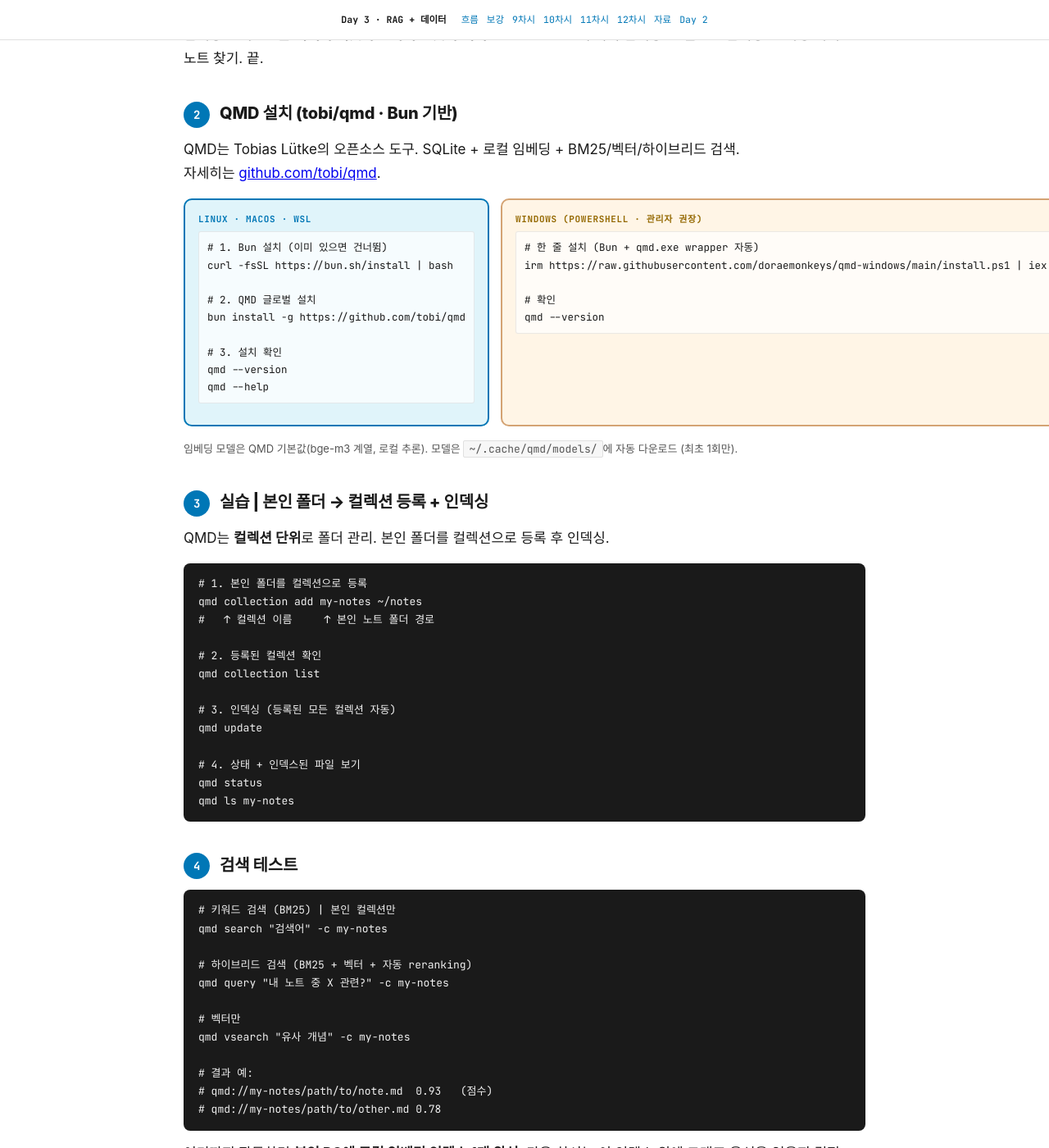
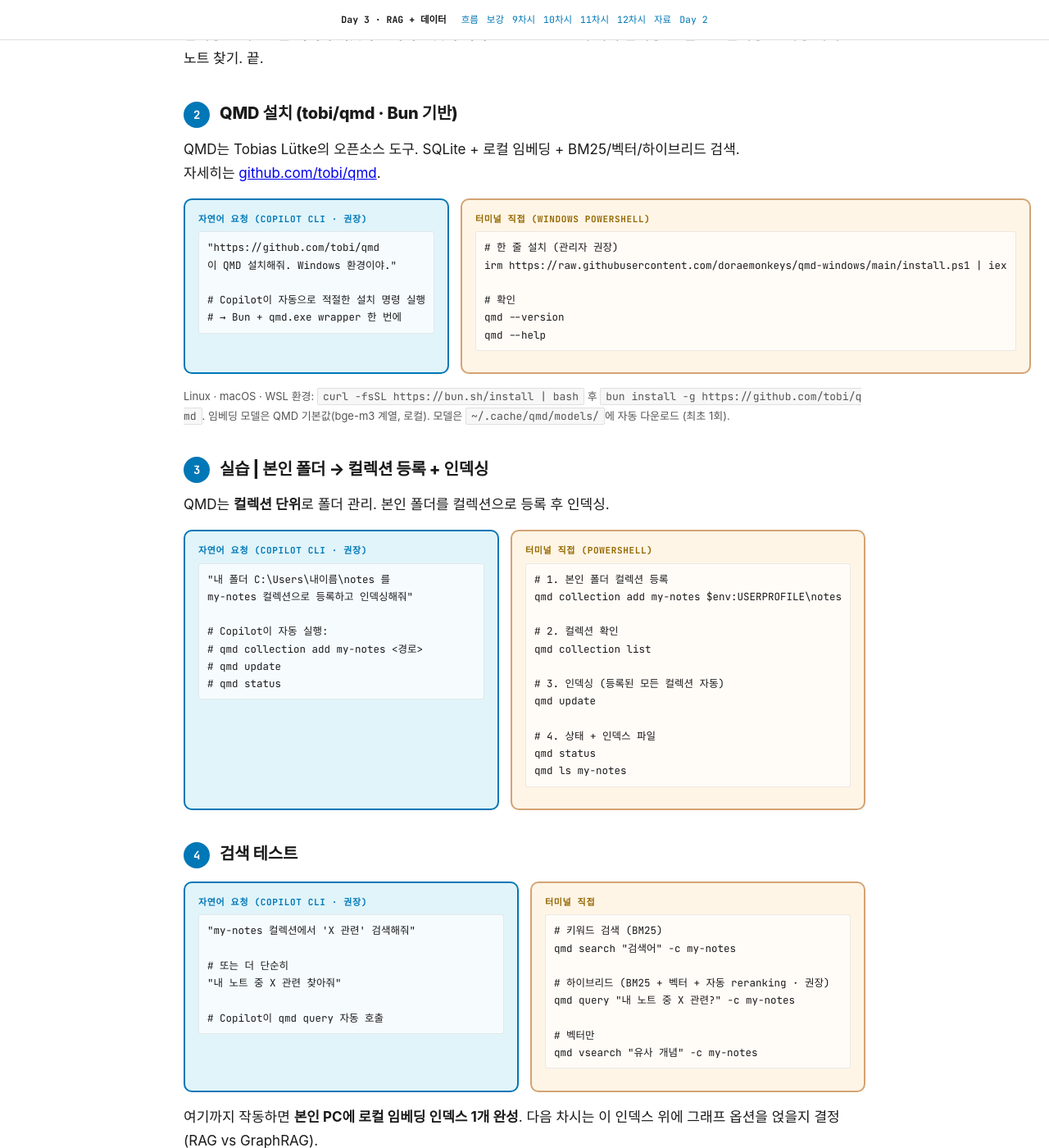
Before and after one commit to daniel8824-del/rag-day3, a Jekyll site: the page docs/index.html, which Jekyll copies as it is, in a window 1280 px wide and 1400 px high, scrolled down 9034 px. Shown: the whole window at 82% size. Built offline with Jekyll 4.4.1, drawn with Linux system fonts in a browser that asks for light colours; some web fonts are replaced; some of the changed text lies outside the part shown.

Commit message:
9·12차시 Windows 위주 + 자연어/터미널 dual-track + video4 임베드
§ 9차시 §2 QMD 설치 — Windows PowerShell 1순위 (자연어 vs 터미널 dual-track)
§ 9차시 §3 컬렉션 등록 — dual-track 정합 + %USERPROFILE%\notes 경로
§ 9차시 §4 검색 — dual-track 정합
§ 12차시 §1 위에 영상 ④ raw → wiki ingest 흐름 임베드 (obsidian-wiki에서 가져옴)
§ 12차시 §3 defuddle 실습 — dual-track + Windows 경로
§ 12차시 §4 인덱싱 — dual-track + qmd status로 정정
§ 12차시 §5 검색 — dual-track 정합
em dash 잔재 1건 제거 ('패턴 — 도구만 다르고' → '패턴 (...)')

video4-ingest-flow-1min.mp4 (3.7MB) 신규 추가 — obsidian-wiki repo에서 다운로드

Co-Authored-By: Claude Opus 4.7 (1M context) <noreply@anthropic.com>

```diff
--- a/docs/index.html
+++ b/docs/index.html
@@ -910,59 +910,81 @@ cp -r ~/tmp/csmk/{session-handoff,learn-rule} ~/.copilot/skills/</pre>
 
   <div class="dual-track">
     <div class="track instr">
-      <div class="track-h">Linux · macOS · WSL</div>
-      <pre># 1. Bun 설치 (이미 있으면 건너뜀)
-curl -fsSL https://bun.sh/install | bash
+      <div class="track-h">자연어 요청 (Copilot CLI · 권장)</div>
+      <pre>"https://github.com/tobi/qmd
+이 QMD 설치해줘. Windows 환경이야."
 
-# 2. QMD 글로벌 설치
-bun install -g https://github.com/tobi/qmd
+# Copilot이 자동으로 적절한 설치 명령 실행
+# → Bun + qmd.exe wrapper 한 번에</pre>
+    </div>
+    <div class="track stu">
+      <div class="track-h">터미널 직접 (Windows PowerShell)</div>
+      <pre># 한 줄 설치 (관리자 권장)
+irm https://raw.githubusercontent.com/doraemonkeys/qmd-windows/main/install.ps1 | iex
 
-# 3. 설치 확인
+# 확인
 qmd --version
 qmd --help</pre>
     </div>
-    <div class="track stu">
-      <div class="track-h">Windows (PowerShell · 관리자 권장)</div>
-      <pre># 한 줄 설치 (Bun + qmd.exe wrapper 자동)
-irm https://raw.githubusercontent.com/doraemonkeys/qmd-windows/main/install.ps1 | iex
-
-# 확인
-qmd --version</pre>
-    </div>
   </div>
 
-  <p style="font-size:13px;color:#555;">임베딩 모델은 QMD 기본값(bge-m3 계열, 로컬 추론). 모델은 <code class="inline">~/.cache/qmd/models/</code>에 자동 다운로드 (최초 1회만).</p>
+  <p style="font-size:13px;color:#555;">Linux · macOS · WSL 환경: <code class="inline">curl -fsSL https://bun.sh/install | bash</code> 후 <code class="inline">bun install -g https://github.com/tobi/qmd</code>. 임베딩 모델은 QMD 기본값(bge-m3 계열, 로컬). 모델은 <code class="inline">~/.cache/qmd/models/</code>에 자동 다운로드 (최초 1회).</p>
 
   <h3><span class="step-num">3</span>실습 | 본인 폴더 → 컬렉션 등록 + 인덱싱</h3>
   <p>QMD는 <strong>컬렉션 단위</strong>로 폴더 관리. 본인 폴더를 컬렉션으로 등록 후 인덱싱.</p>
 
-  <pre style="background:#1a1a1a;color:#f0f0f0;padding:14px 18px;border-radius:8px;font-size:13px;"># 1. 본인 폴더를 컬렉션으로 등록
-qmd collection add my-notes ~/notes
-#   ↑ 컬렉션 이름     ↑ 본인 노트 폴더 경로
+  <div class="dual-track">
+    <div class="track instr">
+      <div class="track-h">자연어 요청 (Copilot CLI · 권장)</div>
+      <pre>"내 폴더 C:\Users\내이름\notes 를
+my-notes 컬렉션으로 등록하고 인덱싱해줘"
 
-# 2. 등록된 컬렉션 확인
+# Copilot이 자동 실행:
+# qmd collection add my-notes <경로>
+# qmd update
+# qmd status</pre>
+    </div>
+    <div class="track stu">
+      <div class="track-h">터미널 직접 (PowerShell)</div>
+      <pre># 1. 본인 폴더 컬렉션 등록
+qmd collection add my-notes $env:USERPROFILE\notes
+
+# 2. 컬렉션 확인
 qmd collection list
 
 # 3. 인덱싱 (등록된 모든 컬렉션 자동)
 qmd update
 
-# 4. 상태 + 인덱스된 파일 보기
+# 4. 상태 + 인덱스 파일
 qmd status
 qmd ls my-notes</pre>
+    </div>
+  </div>
 
   <h3><span class="step-num">4</span>검색 테스트</h3>
-  <pre style="background:#1a1a1a;color:#f0f0f0;padding:14px 18px;border-radius:8px;font-size:13px;"># 키워드 검색 (BM25) | 본인 컬렉션만
+
+  <div class="dual-track">
+    <div class="track instr">
+      <div class="track-h">자연어 요청 (Copilot CLI · 권장)</div>
+      <pre>"my-notes 컬렉션에서 'X 관련' 검색해줘"
+
+# 또는 더 단순히
+"내 노트 중 X 관련 찾아줘"
+
+# Copilot이 qmd query 자동 호출</pre>
+    </div>
+    <div class="track stu">
+      <div class="track-h">터미널 직접</div>
+      <pre># 키워드 검색 (BM25)
 qmd search "검색어" -c my-notes
 
-# 하이브리드 검색 (BM25 + 벡터 + 자동 reranking)
+# 하이브리드 (BM25 + 벡터 + 자동 reranking · 권장)
 qmd query "내 노트 중 X 관련?" -c my-notes
 
 # 벡터만
-qmd vsearch "유사 개념" -c my-notes
-
-# 결과 예:
-# qmd://my-notes/path/to/note.md  0.93   (점수)
-# qmd://my-notes/path/to/other.md 0.78</pre>
+qmd vsearch "유사 개념" -c my-notes</pre>
+    </div>
+  </div>
 
   <p>여기까지 작동하면 <strong>본인 PC에 로컬 임베딩 인덱스 1개 완성</strong>. 다음 차시는 이 인덱스 위에 그래프 옵션을 얹을지 결정 (RAG vs GraphRAG).</p>
 
@@ -1123,6 +1145,17 @@ Register-ScheduledTask -TaskName "qmd-hourly-update" `
     <div class="goal-text">웹페이지 1개를 <strong>마크다운으로 변환</strong> → 9차시에 만든 본인 인덱스에 <strong>합류</strong> → <code class="inline">qmd search</code>에서 <strong>검색되는지 직접 확인</strong>. Day 3 한 사이클 산출물 완성.</div>
   </div>
 
+  <div class="video-frame">
+    <video controls preload="metadata">
+      <source src="videos/video4-ingest-flow-1min.mp4" type="video/mp4">
+      브라우저가 영상을 지원하지 않습니다.
+    </video>
+    <div class="video-meta">
+      <span class="label">영상 ④ · 60초</span>
+      <strong>raw → wiki ingest 흐름 (외부 자료 → 인덱스 합류)</strong>
+    </div>
+  </div>
+
   <h3><span class="step-num">1</span>왜 마크다운인가</h3>
   <p>QMD·RAG·임베딩의 입력 단위는 마크다운. PDF·웹페이지·HWP를 그대로 넣으면 레이아웃 손실·노이즈·표 깨짐. <strong>마크다운으로 균질화</strong>하면 청킹·임베딩·검색이 일관.</p>
 
@@ -1144,15 +1177,28 @@ Register-ScheduledTask -TaskName "qmd-hourly-update" `
   <h3><span class="step-num">3</span>실습 ① | 웹페이지 → 마크다운 (defuddle)</h3>
   <p>본인이 관심 있는 웹페이지 URL 하나 골라서 변환. 외부 자료 → 본인 인덱스 합류의 첫 단계.</p>
 
-  <pre style="background:#1a1a1a;color:#f0f0f0;padding:14px 18px;border-radius:8px;font-size:13px;"># defuddle 설치 (npm 또는 자연어)
+  <div class="dual-track">
+    <div class="track instr">
+      <div class="track-h">자연어 요청 (Copilot CLI · 권장)</div>
+      <pre>"defuddle로 https://example.com/article 본문만
+마크다운으로 추출해서
+%USERPROFILE%\notes\raw\article.md로 저장해줘"
+
+# Copilot이 자동 실행:
+# - defuddle 설치 (없으면)
+# - URL 추출
+# - 파일 저장</pre>
+    </div>
+    <div class="track stu">
+      <div class="track-h">터미널 직접 (PowerShell)</div>
+      <pre># defuddle 설치 (1회)
 npm install -g defuddle-cli
 
-# 또는 Claude Code/Copilot에 자연어
-"defuddle로 https://example.com/article 본문만 마크다운으로 추출해서
- ~/notes/raw/article.md로 저장해줘"
-
-# CLI 직접
-defuddle https://example.com/article &gt; ~/notes/raw/article.md</pre>
+# URL → 마크다운 파일 저장
+defuddle https://example.com/article `
+  &gt; $env:USERPROFILE\notes\raw\article.md</pre>
+    </div>
+  </div>
 
   <p>출력 예시 (frontmatter + 본문만):</p>
   <pre style="background:#1a1a1a;color:#f0f0f0;padding:12px 16px;border-radius:6px;font-size:13px;">---
@@ -1165,21 +1211,41 @@ date: "2026-05-14"
   <h3><span class="step-num">4</span>실습 ② | 변환된 파일을 본인 인덱스에 합류</h3>
   <p>9차시에서 만든 QMD 인덱스에 위 파일이 자동 인덱싱되도록 <code class="inline">qmd update</code> 호출.</p>
 
-  <pre style="background:#1a1a1a;color:#f0f0f0;padding:14px 18px;border-radius:8px;font-size:13px;">cd ~/notes
-qmd update           # 새 파일 (raw/article.md) 자동 감지·인덱싱
+  <div class="dual-track">
+    <div class="track instr">
+      <div class="track-h">자연어 요청</div>
+      <pre>"방금 저장한 article.md를
+my-notes 컬렉션에 인덱싱해줘"
 
-qmd stats            # 파일 수 1개 증가 확인</pre>
+# Copilot이 qmd update 자동 실행</pre>
+    </div>
+    <div class="track stu">
+      <div class="track-h">터미널 직접 (PowerShell)</div>
+      <pre>qmd update               # 새 파일 자동 감지·인덱싱
+qmd status               # 파일 수 1개 증가 확인</pre>
+    </div>
+  </div>
 
   <h3><span class="step-num">5</span>실습 ③ | qmd-search에서 검색 확인 (산출물)</h3>
-  <pre style="background:#1a1a1a;color:#f0f0f0;padding:14px 18px;border-radius:8px;font-size:13px;"># 키워드 검색
-qmd search "방금 가져온 글의 핵심 키워드" -n 5
 
-# 의미 검색
-qmd query "방금 글이 다룬 주제는?" -n 5
+  <div class="dual-track">
+    <div class="track instr">
+      <div class="track-h">자연어 요청</div>
+      <pre>"방금 가져온 article 내용을 my-notes에서 찾아줘"
 
-# 결과에 raw/article.md가 상위에 나오면 → Day 3 산출물 완성</pre>
+# 또는
+"내가 어제 본 X 관련 기사 검색"</pre>
+    </div>
+    <div class="track stu">
+      <div class="track-h">터미널 직접</div>
+      <pre>qmd search "핵심 키워드" -c my-notes
+qmd query "방금 글이 다룬 주제는?" -c my-notes
 
-  <p><strong>외부 자료가 본인 검색 시스템의 일부가 되는 순간</strong>. PDF·DOCX·YouTube 자막도 같은 패턴 — 도구만 다르고 흐름은 동일 (변환 → raw 폴더 → qmd update → 검색).</p>
+# 결과에 raw/article.md 상위 노출 → 산출물 완성</pre>
+    </div>
+  </div>
+
+  <p><strong>외부 자료가 본인 검색 시스템의 일부가 되는 순간</strong>. PDF · DOCX · YouTube 자막도 같은 패턴 (변환 → raw 폴더 → qmd update → 검색).</p>
 
   <h3><span class="step-num">6</span>Day 3 마무리 | 회사 적용 단계</h3>
   <table style="font-size:13px;">
```
Also changed, not shown: 1 other file.
